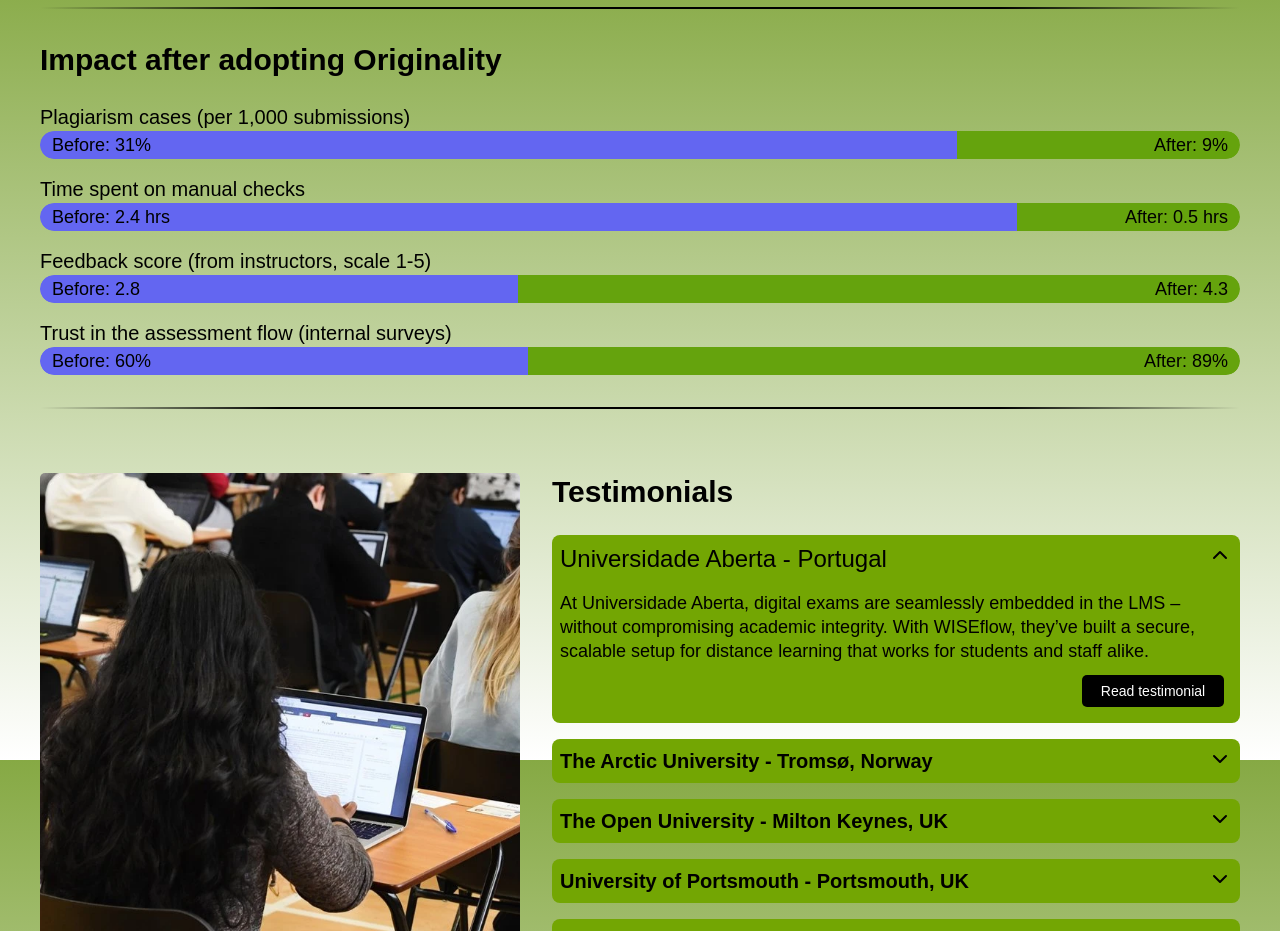
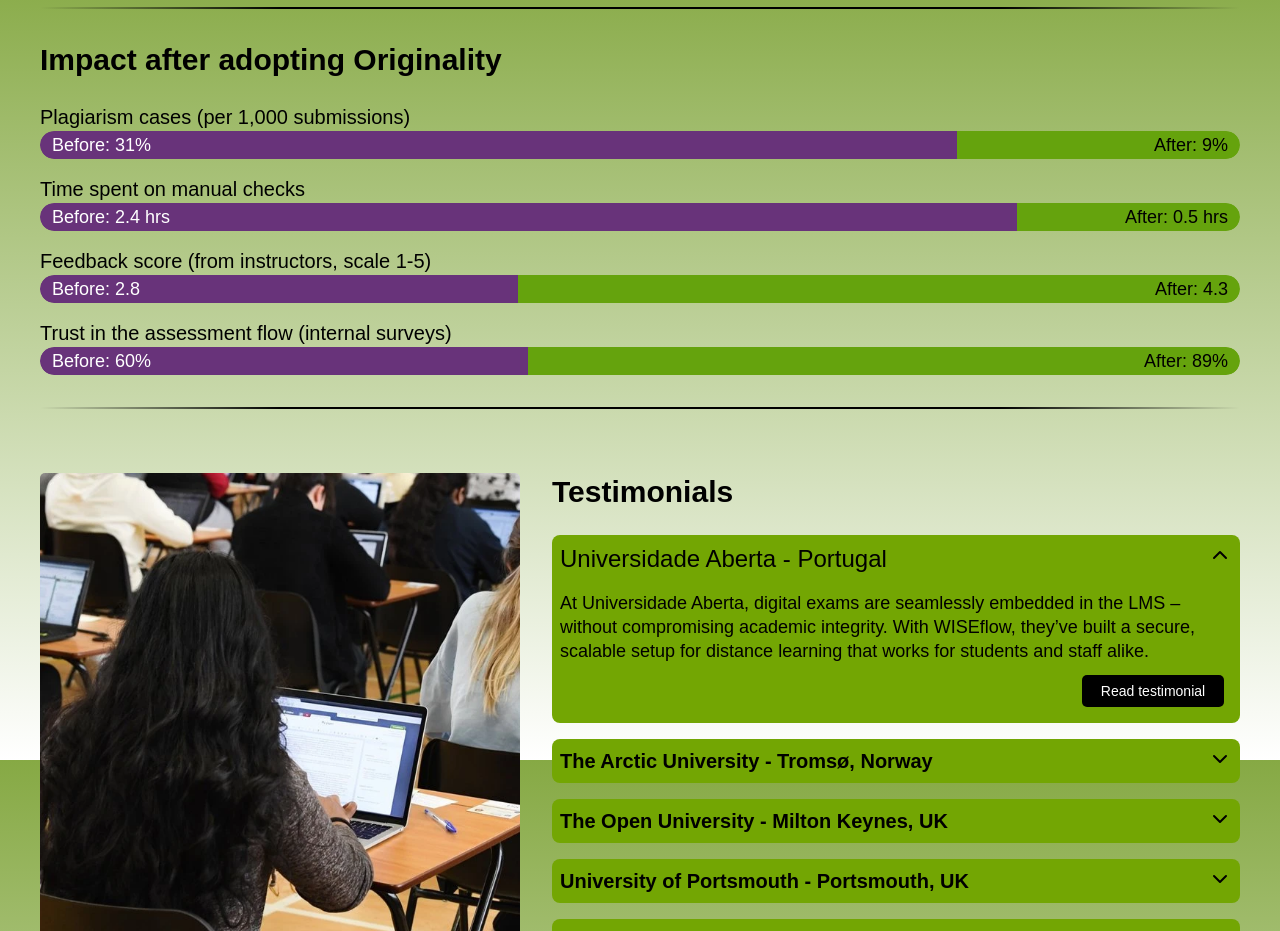
Before and after one commit to Rafy01/uniwise_originality, a React (Vite) app: page /originality in a window 1280 px wide. Shown: the part 840-1771 px from the top of the page. Built offline with nearby package versions, Linux system fonts and the light colour scheme.

Commit message:
fix: update ProgressBar styles and class for improved visual consistency

```diff
--- a/src/components/ProgressBar/ProgressBar.css
+++ b/src/components/ProgressBar/ProgressBar.css
@@ -26,7 +26,7 @@
 }
 
 .before {
-  background-color: #6366f1; /* blå */
+  background-color: #68337A; /* blå */
   justify-content: flex-start;
   border-top-left-radius: 9999px;
   border-bottom-left-radius: 9999px;
@@ -47,3 +47,6 @@
   pointer-events: none;
   z-index: 3;
 }
+.progress-text-before {
+  color: #ffffff; /* blå */
+}
--- a/src/components/ProgressBar/ProgressBar.tsx
+++ b/src/components/ProgressBar/ProgressBar.tsx
@@ -61,7 +61,7 @@
                 aria-valuenow={item.before.value}
                 aria-label="Before value"
               >
-                <Typography variant="body" className="progress-text">
+                <Typography variant="body" className="progress-text-before">
                   Before: {item.before.display}
                 </Typography>
               </div>
```
